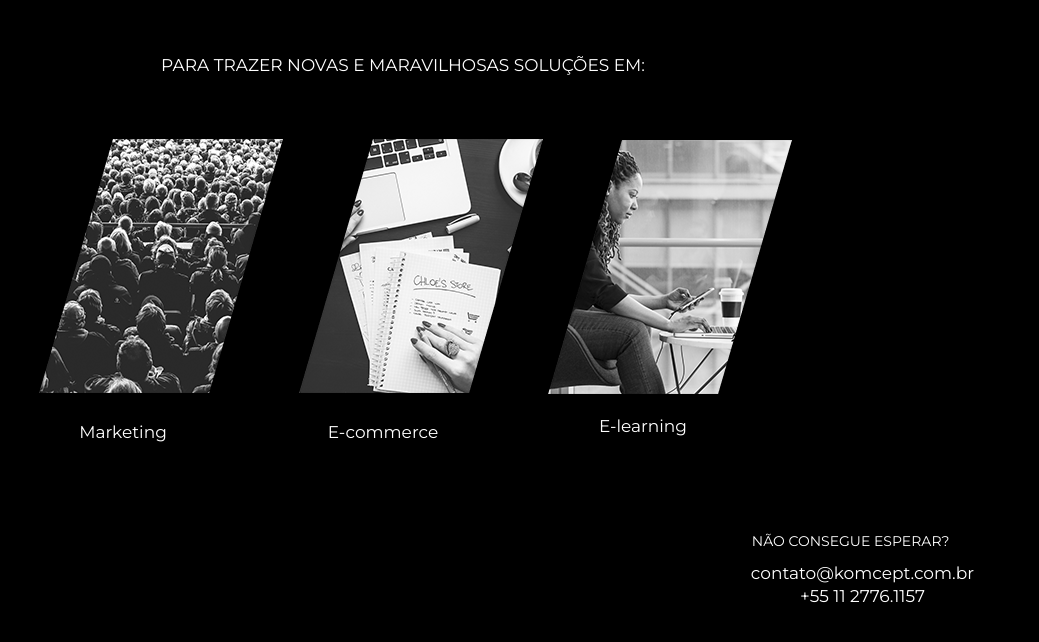
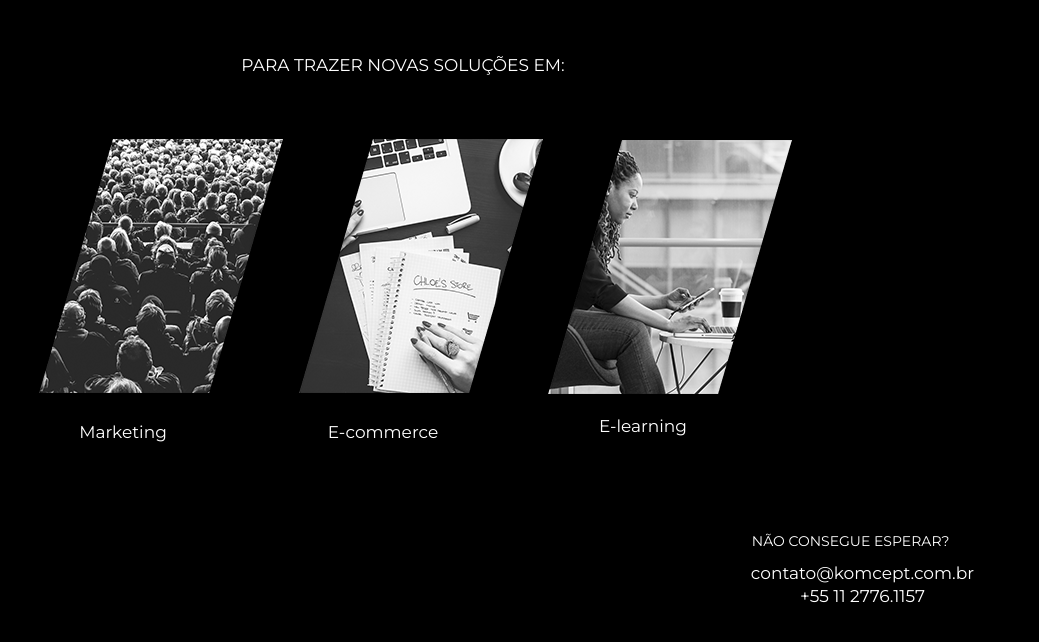
Before and after one commit to marianagomesjob/komcept, a website: page index.html in a window 1280 px wide. Shown: the part 198-840 px from the top of the page, without its empty margins (237-1276 px from the left). Drawn offline with nearby package versions, Linux system fonts and the light colour scheme; some packages are replaced by stand-ins of ours.

Commit message:
alteração dos textos

```diff
--- a/index.html
+++ b/index.html
@@ -90,7 +90,7 @@
                 </div>
 
                 <div class="subtitle text-center">
-                    <p id="subtitulo">PARA TRAZER NOVAS E MARAVILHOSAS SOLUÇÕES EM:</p>
+                    <p id="subtitulo">PARA TRAZER NOVAS SOLUÇÕES EM:</p>
                 </div>
             </div>
         </div>
```
